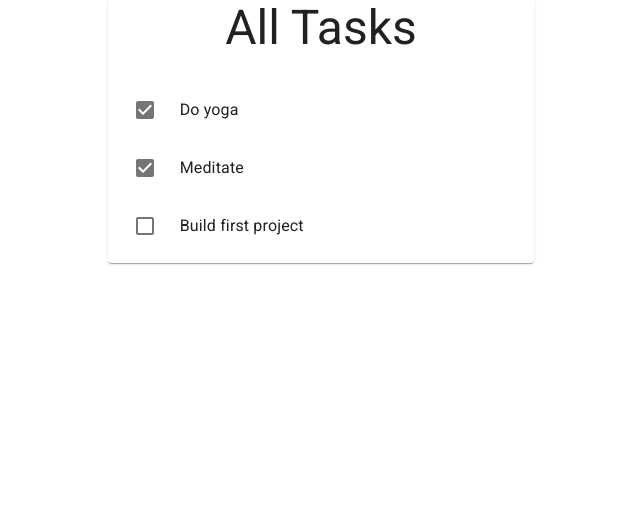
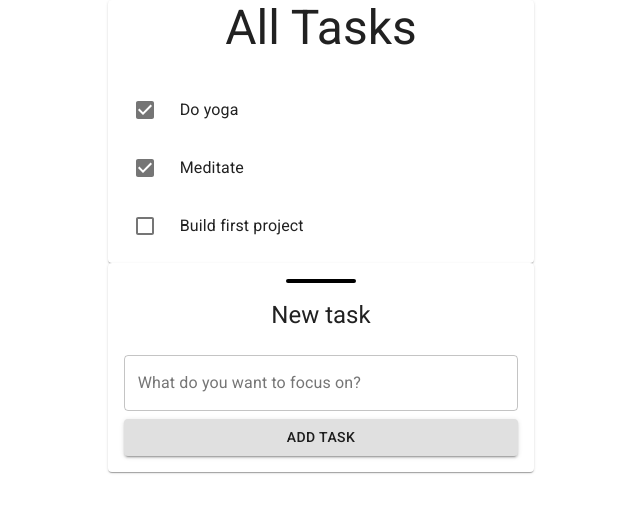
Before and after one commit to ctln12/react-timed-task-tracker, a React (Create React App) app: page / in a window 1280 px wide. Shown: the top 512 px of the page, without its empty margins (319-959 px from the left). Built offline with nearby package versions, Linux system fonts and the light colour scheme.

Commit message:
Create TodoForm component to add a new todo to the list

```diff
--- a/src/components/TodoApp.js
+++ b/src/components/TodoApp.js
@@ -1,6 +1,7 @@
 import React, { useState } from 'react';
+import TodoList from './TodoList';
+import TodoForm from './TodoForm';
 import { Grid, Paper } from '@material-ui/core';
-import TodoList from './TodoList';
 
 function TodoApp() {
   const initialTodos = [
@@ -8,13 +9,17 @@ function TodoApp() {
     { id: 2, task: 'Meditate', completed: true },
     { id: 3, task: 'Build first project', completed: false }
   ]
-  const [todos] = useState(initialTodos);
+  const [todos, setTodos] = useState(initialTodos);
+  const addTodo = newTask => {
+    const newTodo = { id: todos[todos.length - 1].id + 1, task: newTask, completed: false };
+    setTodos([...todos, newTodo]);
+  }
   return (
     <Paper elevation={0}>
       <Grid container justifyContent='center'>
         <Grid item xs={11} md={8} lg={4}>
           <TodoList todos={todos} />
-          {/* <TodoForm /> */}
+          <TodoForm addTodo={addTodo} />
         </Grid>
       </Grid>
     </Paper>
--- /dev/null
+++ b/src/components/TodoForm.js
@@ -0,0 +1,36 @@
+import React from 'react';
+import useInputState from '../hooks/useInputState';
+import { Box, Button, Divider, Paper, TextField, Typography } from '@material-ui/core';
+
+function TodoForm({ addTodo }) {
+  const [value, handleChange, reset] = useInputState('');
+  const handleSubmit = e => {
+    e.preventDefault();
+    addTodo(value);
+    reset();
+  }
+  return (
+    <Paper style={{padding: '1rem'}}>
+      <div style={{ width: '100%', marginBottom: '1rem' }}>
+        <Box display='flex' justifyContent='center'>
+          <Divider flexItem={true} style={{width: '70px', height: '4px', borderRadius: '3px', backgroundColor: 'black'}} />
+        </Box>
+      </div>
+      <Typography gutterBottom variant='h5' align='center'>New task</Typography>
+      <form onSubmit={handleSubmit}>
+        <TextField
+          value={value}
+          onChange={handleChange}
+          label='What do you want to focus on?'
+          variant='outlined'
+          margin='normal'
+          fullWidth />
+        <Button variant="contained" fullWidth type="submit">
+          Add task
+        </Button>
+      </form>
+    </Paper>
+  )
+}
+
+export default TodoForm;
--- /dev/null
+++ b/src/hooks/useInputState.js
@@ -0,0 +1,14 @@
+import { useState } from 'react';
+
+const useInputState = initialValue => {
+  const [value, setValue] = useState(initialValue);
+  const handleChange = e => {
+    setValue(e.target.value);
+  };
+  const reset = () => {
+    setValue('');
+  };
+  return [value, handleChange, reset];
+};
+
+export default useInputState;
```
